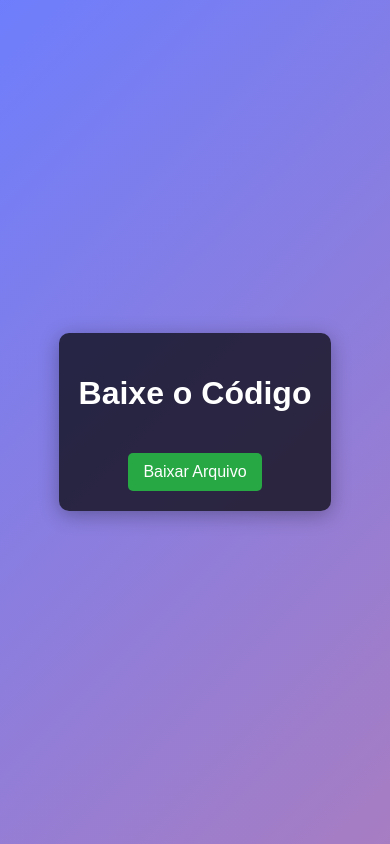
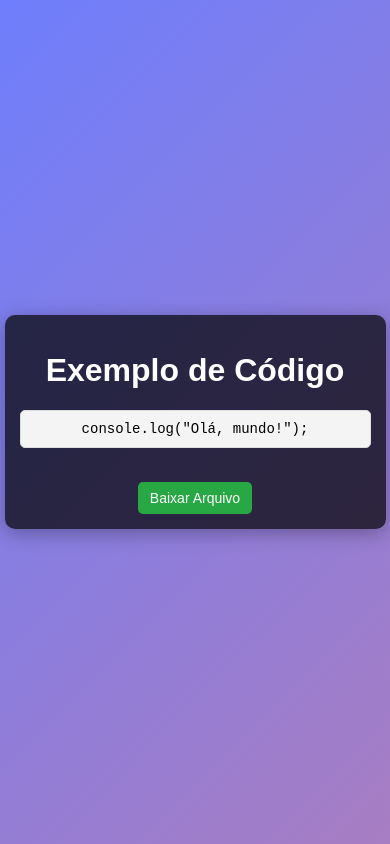
Before and after one commit to ogati25/github.io, a plain HTML site: page index.html in a window 390 px wide. Drawn offline with Linux system fonts and the light colour scheme.

Commit message:
Update index.html

```diff
--- a/index.html
+++ b/index.html
@@ -3,56 +3,75 @@
 <head>
     <meta charset="UTF-8">
     <meta name="viewport" content="width=device-width, initial-scale=1.0">
-    <title>Baixe o Jogo</title>
+    <title>Exemplo de Código</title>
     <style>
         body {
             font-family: Arial, sans-serif;
-            height: 100vh;
-            margin: 0;
-            display: flex;
-            justify-content: center;
-            align-items: center;
-            background: linear-gradient(135deg, #6e7efc, #a77dc2);
-            color: white;
+            height: 100vh; /* Altura total da janela */
+            margin: 0; /* Remove margens padrão */
+            display: flex; /* Flexbox para centralização */
+            justify-content: center; /* Centraliza horizontalmente */
+            align-items: center; /* Centraliza verticalmente */
+            background: linear-gradient(135deg, #6e7efc, #a77dc2); /* Fundo degradê */
+            color: white; /* Cor do texto */
         }
         .container {
-            text-align: center;
-            padding: 20px;
-            background-color: rgba(0, 0, 0, 0.7);
-            border-radius: 10px;
-            box-shadow: 0 4px 20px rgba(0, 0, 0, 0.3);
+            text-align: center; /* Centraliza o texto */
+            padding: 20px; /* Espaçamento interno */
+            background-color: rgba(0, 0, 0, 0.7); /* Fundo semi-transparente */
+            border-radius: 10px; /* Bordas arredondadas */
+            box-shadow: 0 4px 20px rgba(0, 0, 0, 0.3); /* Sombra */
+            max-width: 90%; /* Largura máxima de 90% para telas menores */
+            width: 400px; /* Largura fixa em telas maiores */
         }
         pre {
             background-color: #f4f4f4;
             padding: 10px;
             border: 1px solid #ddd;
             border-radius: 5px;
-            color: black;
-            overflow-x: auto;
+            color: black; /* Cor do texto do código */
+            overflow-x: auto; /* Permite rolagem se o texto for muito longo */
         }
         .download-button {
             margin-top: 20px;
             padding: 10px 15px;
             font-size: 16px;
-            background-color: #28a745;
-            color: white;
-            border: none;
-            border-radius: 5px;
-            cursor: pointer;
-            transition: background-color 0.3s;
+            background-color: #28a745; /* Cor do botão */
+            color: white; /* Cor do texto do botão */
+            border: none; /* Remove borda padrão */
+            border-radius: 5px; /* Bordas arredondadas */
+            cursor: pointer; /* Cursor de mão ao passar sobre o botão */
+            transition: background-color 0.3s; /* Transição suave para mudança de cor */
         }
         .download-button:hover {
-            background-color: #218838;
+            background-color: #218838; /* Cor do botão ao passar o mouse */
+        }
+
+        /* Responsividade */
+        @media (max-width: 600px) {
+            .container {
+                width: 100%; /* Aumenta a largura em telas muito pequenas */
+                padding: 15px; /* Ajuste do espaçamento interno */
+            }
+            pre {
+                font-size: 14px; /* Ajusta o tamanho da fonte do código */
+            }
+            .download-button {
+                font-size: 14px; /* Diminui o tamanho do botão */
+                padding: 8px 12px; /* Ajusta o espaçamento interno do botão */
+            }
         }
     </style>
 </head>
 <body>
     <div class="container">
-        <h1>Baixe o Código</h1>
+        <h1>Exemplo de Código</h1>
 
-        <a href="FlappyBird.rar" download>
-        <button class="download-button">Baixar Arquivo</button>
-    </a>
+        <pre><code>console.log("Olá, mundo!");</code></pre>
+
+        <a href="seu_arquivo.txt" download>
+            <button class="download-button">Baixar Arquivo</button>
+        </a>
     </div>
 </body>
 </html>
```
